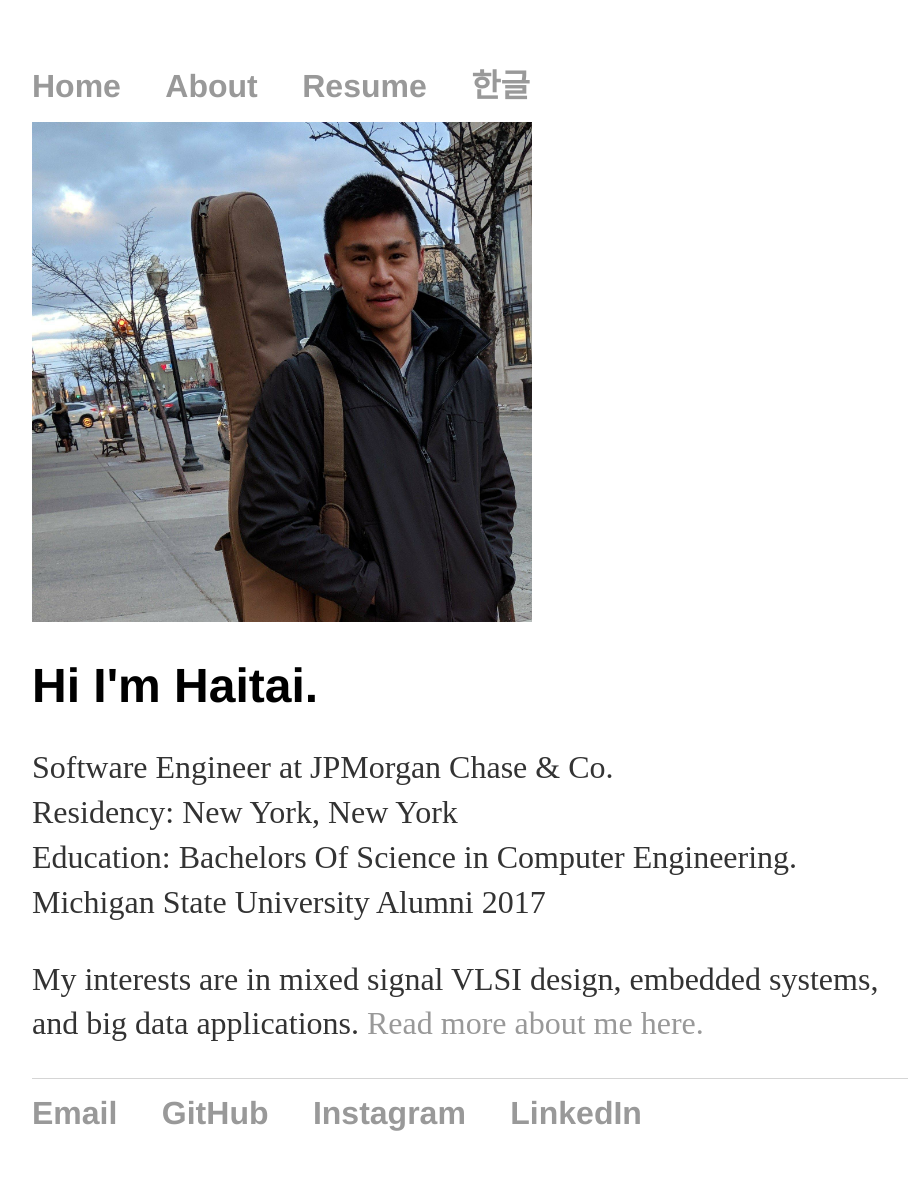
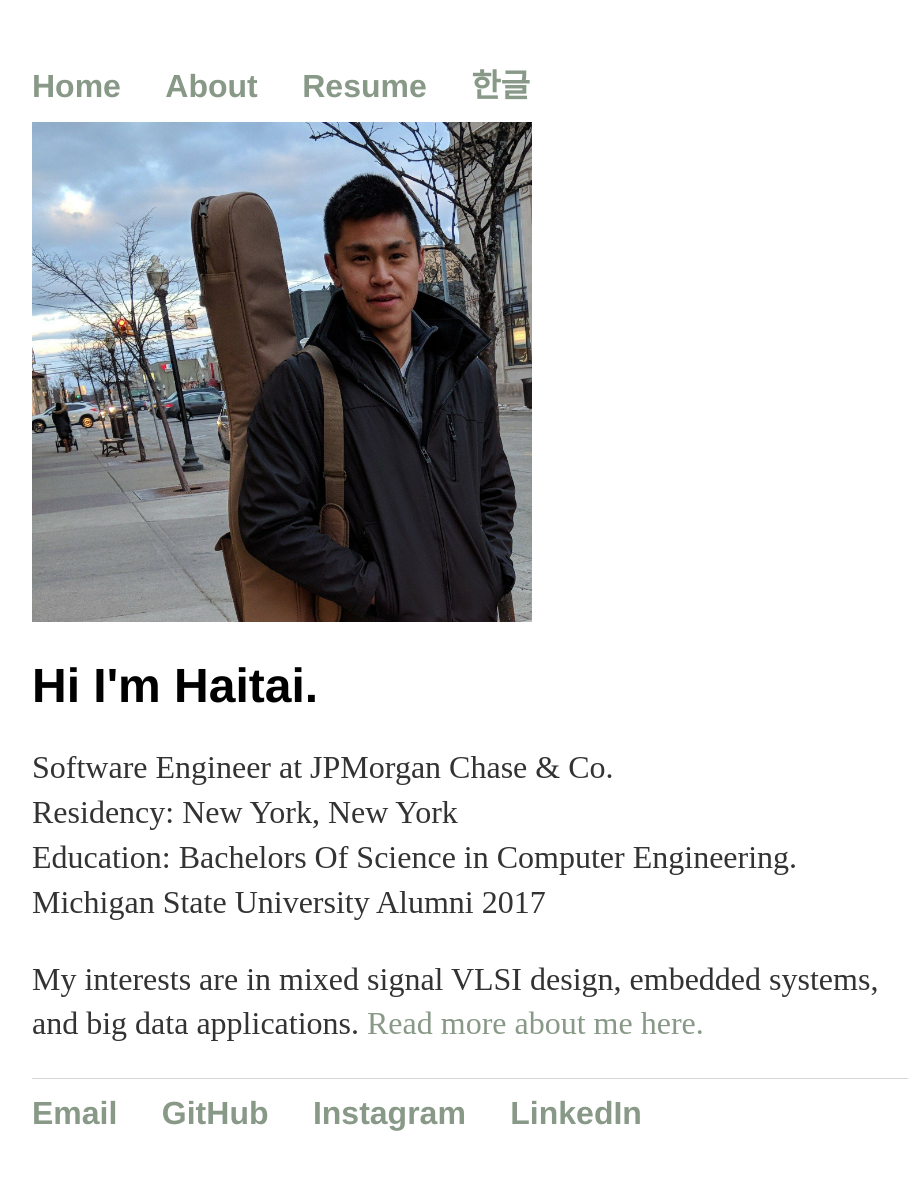
Before and after one commit to hkng248/hkng248.github.io, a Jekyll site: the page built from index.html, in a window 1280 px wide. Shown: the whole page, without its empty margins (160-1068 px from the left). Built offline with Jekyll 4.4.1, drawn with Linux system fonts in a browser that asks for light colours.

```diff
--- a/css/main.css
+++ b/css/main.css
@@ -15,7 +15,7 @@
 }
 a {
     text-decoration: none;
-    color: #999;
+    color: #898;
 }
 a:hover {
     text-decoration: underline;
```
